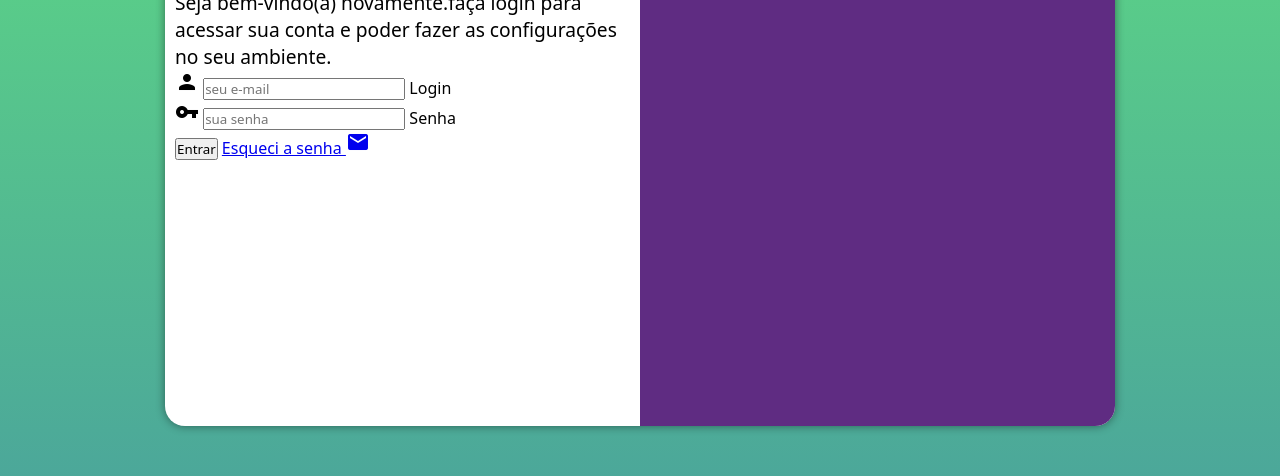
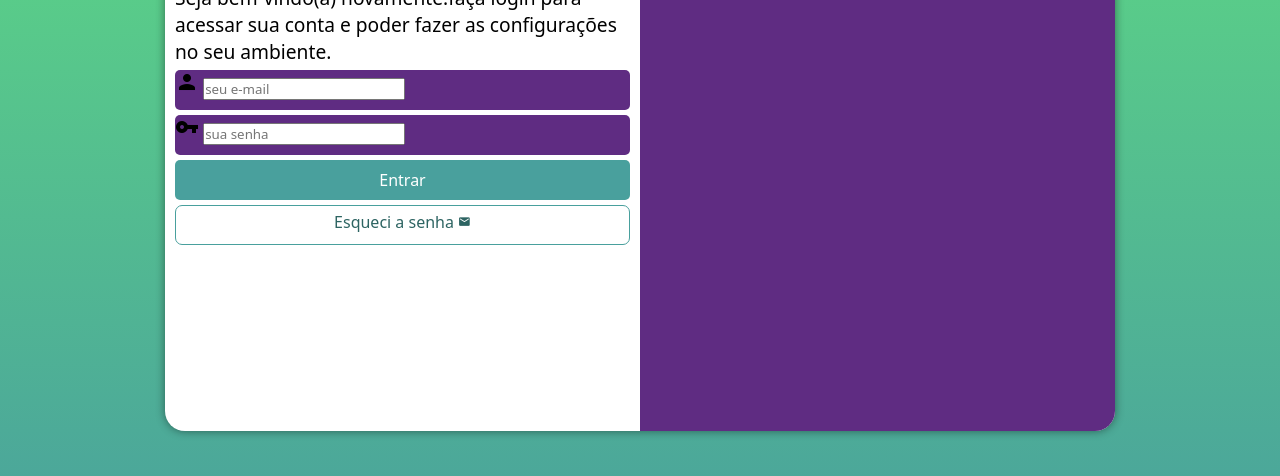
Before and after one commit to Antoine257/projeto-login, a plain HTML site: page index.html in a window 1280 px wide. Shown: the part 224-700 px from the top of the page. Drawn offline with Linux system fonts and the light colour scheme.

Commit message:
Formatação do Formulário

```diff
--- a/estilos/style.css
+++ b/estilos/style.css
@@ -35,7 +35,7 @@ section#login{
 /* se kod sa ki pemet mwen santralize vertical */
     background-color: white;
     width: 250px;
-    height: 500px;
+    height: 510px;
     border-radius: 20px;
     overflow: hidden;/*signifi tout sak rete deyo borda ap rete kache*/
     box-shadow: 0px 0px 10px rgba(0,0,0,0.450);
@@ -64,3 +64,56 @@ div#formulario > h1{
 div#formulario > p {
     font-size: 0.8em;
 }
+
+form > div.campo{
+    background-color: #5f2c82;
+    display: block;
+    width: 100%;
+    height: 40px;
+    border-radius: 5px;
+    margin: 5px 0px;
+}
+
+div.campo > label{
+    display: none;
+}
+
+
+form > input[type=submit]{
+  display: block;
+  font-size: 1em;
+  width: 100%;
+  height: 40px;
+  background-color: #49a09d;
+  color: white;
+  border: none;
+  border-radius: 5px;
+  cursor: pointer;
+}
+
+
+form > input[type=submit]:hover{
+background-color: #2d642d;
+}
+
+form > a.botao{
+    display: block;
+    text-align: center;
+    font-size: 1em;
+    width: 100%;
+    height: 40px;
+    padding-top: 5px;
+    margin-top: 5px;
+    background-color: white;
+    color: #2d6462;
+    border: 1px solid #49a09d;
+    border-radius: 7px;
+    text-decoration: none;
+}
+
+form > a.botao:hover{
+    background-color: #6cd3cf;
+}
+form > a.botao > i{
+    font-size: 0.8em;
+}
--- a/index.html
+++ b/index.html
@@ -32,7 +32,7 @@
                 <label for="isenha">Senha</label>
             </div>
             <input type="submit" value="Entrar">
-            <a href="esqueci.html">
+            <a href="esqueci.html" class="botao">
                 Esqueci a senha <i class="material-icons">mail</i>
             </a>
              </form>
```
